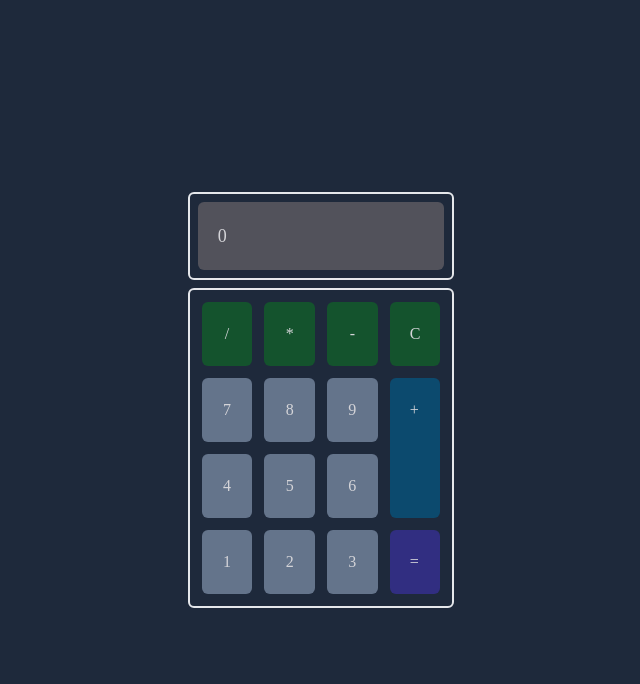
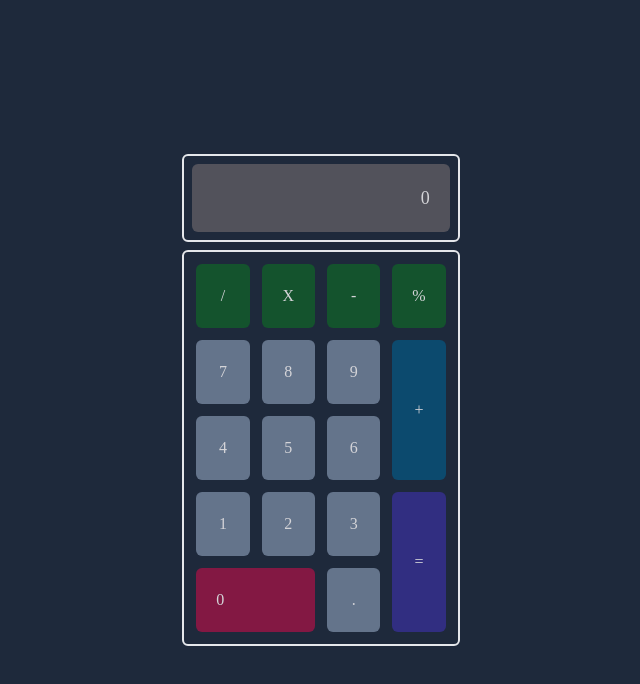
Before and after one commit to GarlicBuns19/react-calculatore-with-tailwind, a React (Vite) app: page / in a window 1280 px wide. Shown: the top 684 px of the page, without its empty margins (319-959 px from the left). Built offline with nearby package versions, Linux system fonts and the light colour scheme; a web font is replaced by a local one.

Commit message:
Updated the code

```diff
--- a/src/App.jsx
+++ b/src/App.jsx
@@ -6,27 +6,29 @@ function App() {
             <div className="container mx-w-sm bg-slate-800">
                 <div className={"text-zinc-300 font-offSide grid place-content-center w-full h-screen"}>
                     <div className={"mb-2 p-2 border-2 border-solid rounded-md"}>
-                        <div className={"p-5 text-lg text-left bg-zinc-600 rounded-md"}>0</div>
+                        <div className={"p-5 text-lg text-right bg-zinc-600 rounded-md"}>0</div>
                     </div>
-                    <div className={"p-3 grid gap-3 grid-cols-4 grid-rows-4 border-2 border-solid rounded-md"}>
+                    <div className={"p-3 grid gap-3 grid-cols-4 grid-rows-5 border-2 border-solid rounded-md"}>
                         {/*Math Functionality Buttons*/}
                         <FunctionalityButton>/</FunctionalityButton>
-                        <FunctionalityButton>*</FunctionalityButton>
+                        <FunctionalityButton>X</FunctionalityButton>
                         <FunctionalityButton>-</FunctionalityButton>
-                        <FunctionalityButton>C</FunctionalityButton>
+                        <FunctionalityButton>%</FunctionalityButton>
 
                         {/*Number Buttons*/}
                         <NumberButton>7</NumberButton>
                         <NumberButton>8</NumberButton>
                         <NumberButton>9</NumberButton>
-                        <div className={"row-span-2 p-5 bg-sky-900 rounded-md hover:bg-sky-700 ease-in duration-300"}>+</div>
+                        <div className={"row-span-2 p-5 flex justify-center items-center bg-sky-900 rounded-md hover:bg-sky-700 ease-in duration-300"}>+</div>
                         <NumberButton>4</NumberButton>
                         <NumberButton>5</NumberButton>
                         <NumberButton>6</NumberButton>
                         <NumberButton>1</NumberButton>
                         <NumberButton>2</NumberButton>
                         <NumberButton>3</NumberButton>
-                        <div className={"row-span-1 p-5 bg-indigo-900 rounded-md hover:bg-indigo-700 ease-in duration-300"}>=</div>
+                        <div className={"row-span-2 p-5 flex justify-center items-center bg-indigo-900 rounded-md hover:bg-indigo-700 ease-in duration-300"}>=</div>
+                        <div className={"col-span-2 p-5 bg-pink-900 rounded-md hover:bg-pink-700 ease-in duration-300"}>0</div>
+                        <NumberButton>.</NumberButton>
                     </div>
                 </div>
             </div>
```
